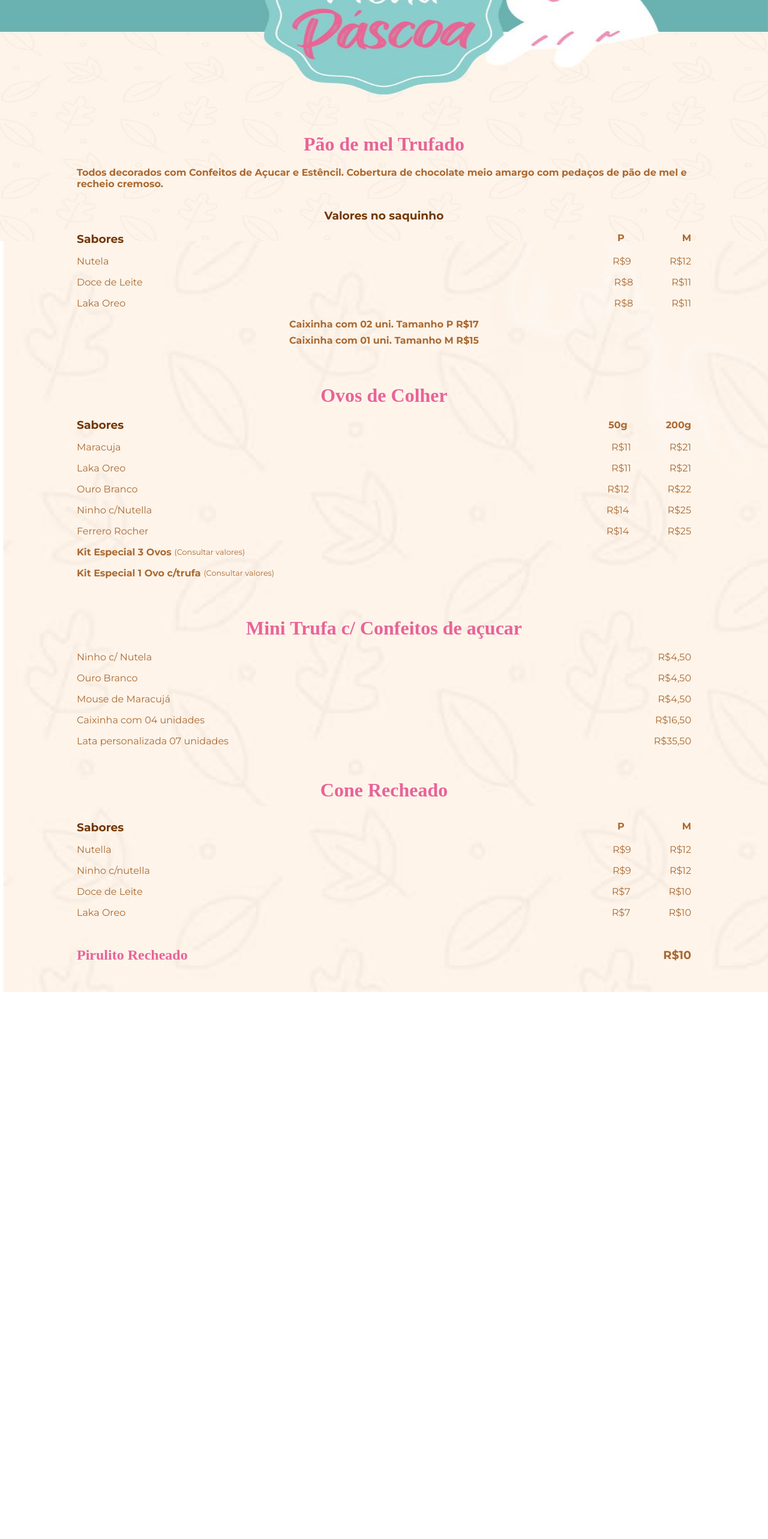
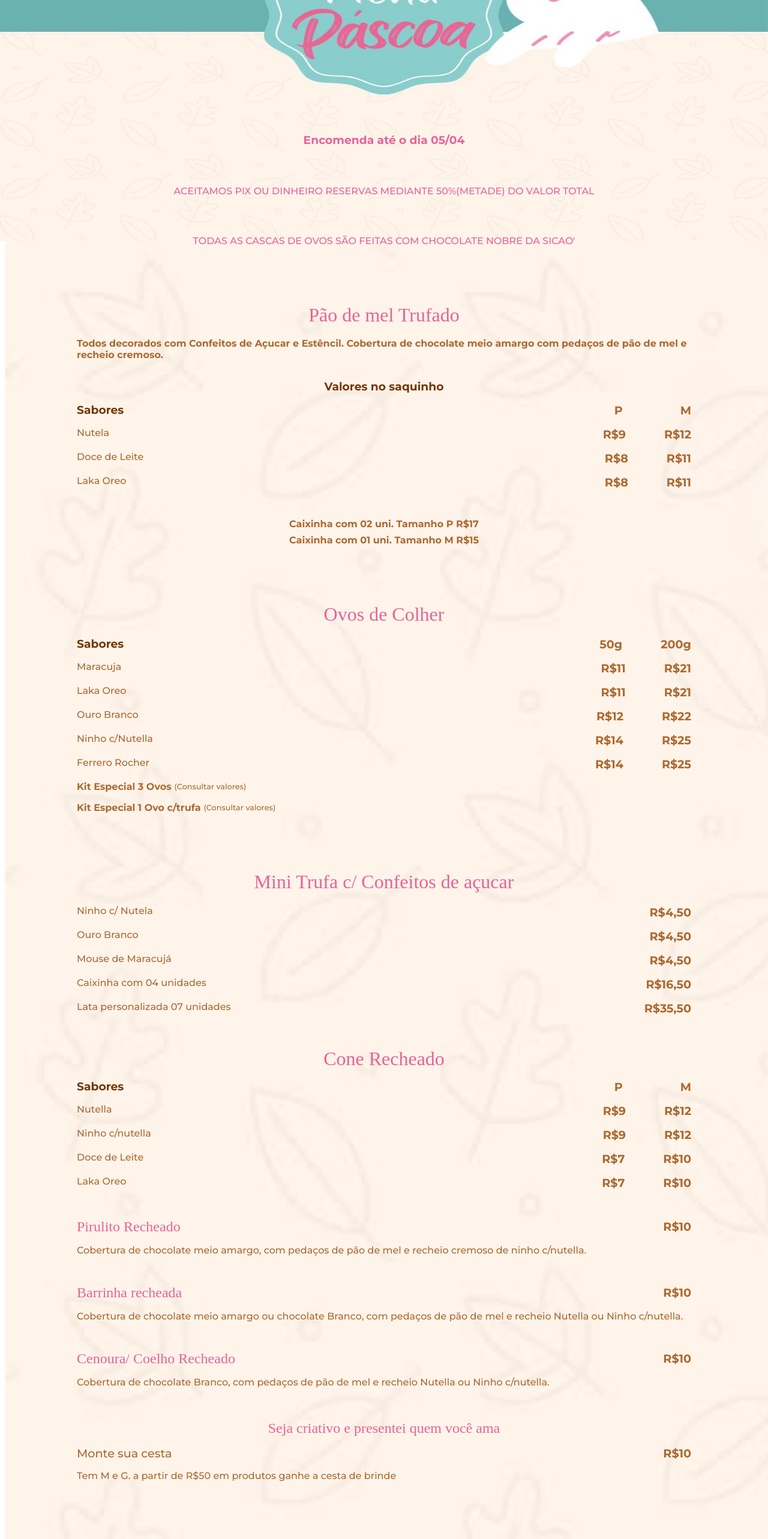
Before and after one commit to victor077/cardapio-gabi-doces, a React (Vite) app: page / in a window 1280 px wide. Shown: the part 206-2772 px from the top of the page at 60% size. Before the commit the page ends 1860 px from the top, so only its background shows below. Built offline with nearby package versions, Linux system fonts and the light colour scheme; a web font is replaced by a local one.

Commit message:
styles de posicionamento

```diff
--- a/src/Page/Cardapio/index.tsx
+++ b/src/Page/Cardapio/index.tsx
@@ -17,6 +17,14 @@ const Cardapio = () => {
 
       <div className="containerCardapio">
         <div className="containerProdutos">
+          <h3 className="tituloPix">Encomenda até o dia 05/04</h3>
+          <h4 className="tituloPix">
+            ACEITAMOS PIX OU DINHEIRO RESERVAS MEDIANTE 50%(METADE) DO VALOR
+            TOTAL
+          </h4>
+          <h4 className="tituloPix">
+            TODAS AS CASCAS DE OVOS SÃO FEITAS COM CHOCOLATE NOBRE DA SICAO'
+          </h4>
           <h1 className="titulo">Pão de mel Trufado</h1>
           <p className="informacoes">
             Todos decorados com Confeitos de Açucar e Estêncil. Cobertura de
@@ -102,8 +110,38 @@ const Cardapio = () => {
           ))}
           <div className="informacoesProdutosPirulito">
             <h2 className="containerPirulito">Pirulito Recheado</h2>
-              <span>R$10</span>
+            <span>R$10</span>
           </div>
+          <p>
+            Cobertura de chocolate meio amargo, com pedaços de pão de mel e
+            recheio cremoso de ninho c/nutella.
+          </p>
+          <div className="informacoesProdutosPirulito">
+            <h2 className="containerPirulito">Barrinha recheada</h2>
+            <span>R$10</span>
+          </div>
+          <p>
+            Cobertura de chocolate meio amargo ou chocolate Branco, com pedaços
+            de pão de mel e recheio Nutella ou Ninho c/nutella.
+          </p>
+          <div className="informacoesProdutosPirulito">
+            <h2 className="containerPirulito">Cenoura/ Coelho Recheado</h2>
+            <span>R$10</span>
+          </div>
+          <p className="informacoesPirulito">
+            Cobertura de chocolate Branco, com pedaços de pão de mel e recheio
+            Nutella ou Ninho c/nutella.
+          </p>
+          <h2 className="tituloCone">
+            Seja criativo e presentei quem você ama
+          </h2>
+          <div className="informacoesCesta">
+            <p>Monte sua cesta</p>
+            <span>R$10</span>
+          </div>
+          <p className="final">
+            Tem M e G. a partir de R$50 em produtos ganhe a cesta de brinde
+          </p>
         </div>
       </div>
     </div>
--- a/src/Page/Cardapio/styled.css
+++ b/src/Page/Cardapio/styled.css
@@ -2,6 +2,7 @@
   margin: 0;
   padding: 0;
   font-family: Montserrat, sans-serif;
+  font-weight: 500;
 }
 
 .body {
@@ -26,24 +27,31 @@
   width: 80%;
 }
 .titulo {
-  margin-top: 1rem;
+  margin-top: 6rem;
   margin-bottom: 1.2rem;
   min-width: 50vw;
   font-family: Mogra, cursive;
   color: #e86398;
   text-align: center;
 }
+.tituloPix {
+  margin-top: 1rem;
+  margin-bottom: 4rem;
+  min-width: 50vw;
+  color: #e86398;
+  text-align: center;
+}
 
 .tituloCone {
   margin-top: 3.4rem;
-  margin-bottom: 2rem;
+  margin-bottom: 1rem;
   min-width: 50vw;
   font-family: Mogra, cursive;
   color: #e86398;
   text-align: center;
 }
 .informacoes {
-  font-weight: 700;
+  font-weight: bold;
   margin-bottom: 2rem;
 }
 .subInformacoes {
@@ -64,6 +72,7 @@
 
 h3 {
   color: #733804;
+  font-weight: bold;
 }
 
 .informacoesProdutos span,
@@ -93,10 +102,11 @@ p {
   text-align: center;
   margin-bottom: 0.5rem;
   font-weight: bold;
+  margin-top: 3rem;
 }
 .informacoesFinal2 {
   text-align: center;
-  margin-bottom: 4rem;
+  margin-bottom: 1rem;
   font-weight: bold;
 }
 
@@ -152,7 +162,6 @@ p {
 .containerPirulito {
   display: flex;
   justify-content: space-between;
-  font-weight: bold;
   align-items: center;
 }
 .containerPirulito span {
@@ -161,21 +170,43 @@ p {
 
 .containerPirulito {
   color: #e86398;
-  font-weight: bold;
   font-family: Mogra, cursive;
-  margin-top: 2rem;
-  margin-bottom: 2rem;
 }
 
 .informacoesProdutosPirulito {
   display: flex;
   justify-content: space-between;
   margin-bottom: 1rem;
+  margin-top: 3rem;
   align-items: center;
 }
 
 .informacoesProdutosPirulito span {
   color: #ab6930;
   font-weight: bold;
-  font-size: 1.2rem
+  font-size: 1.2rem;
 }
+.informacoesPirulito {
+  margin-bottom: 3rem;
+}
+.informacoesCesta {
+  display: flex;
+  align-items: center;
+  justify-content: space-between;
+  margin-bottom: 1rem;
+}
+
+.informacoesCesta p,
+span {
+  font-size: 1.2rem;
+  color: #ab6930;
+}
+
+.informacoesCesta,
+span {
+  font-weight: 700;
+}
+
+.final {
+  margin-bottom: 6rem;
+}
```
